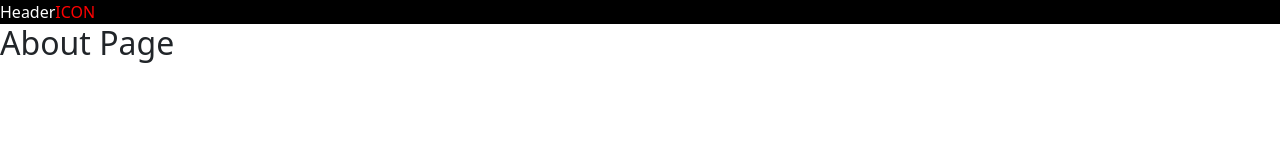
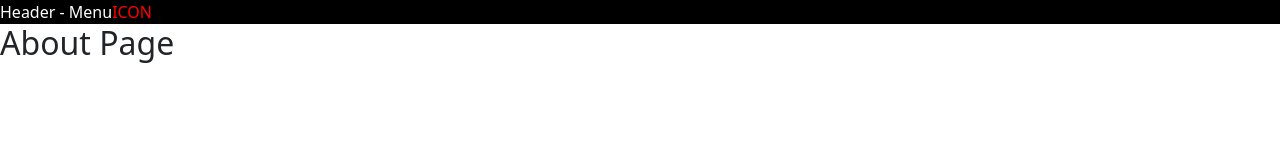
Before and after one commit to plutolien/pluto-web, a Next.js app: page /about in a window 1280 px wide. Shown: the top 160 px of the page. Built offline with nearby package versions, Linux system fonts and the light colour scheme.

Commit message:
Updated header component

```diff
--- a/src/components/Header/Header.tsx
+++ b/src/components/Header/Header.tsx
@@ -4,7 +4,7 @@ import styles from './Header.module.scss';
 export const Header = () => {
     return (
         <div className={styles.header}>
-            Header
+            Header - Menu
             <span className={styles.icon}>ICON</span>
         </div>
     )
```
